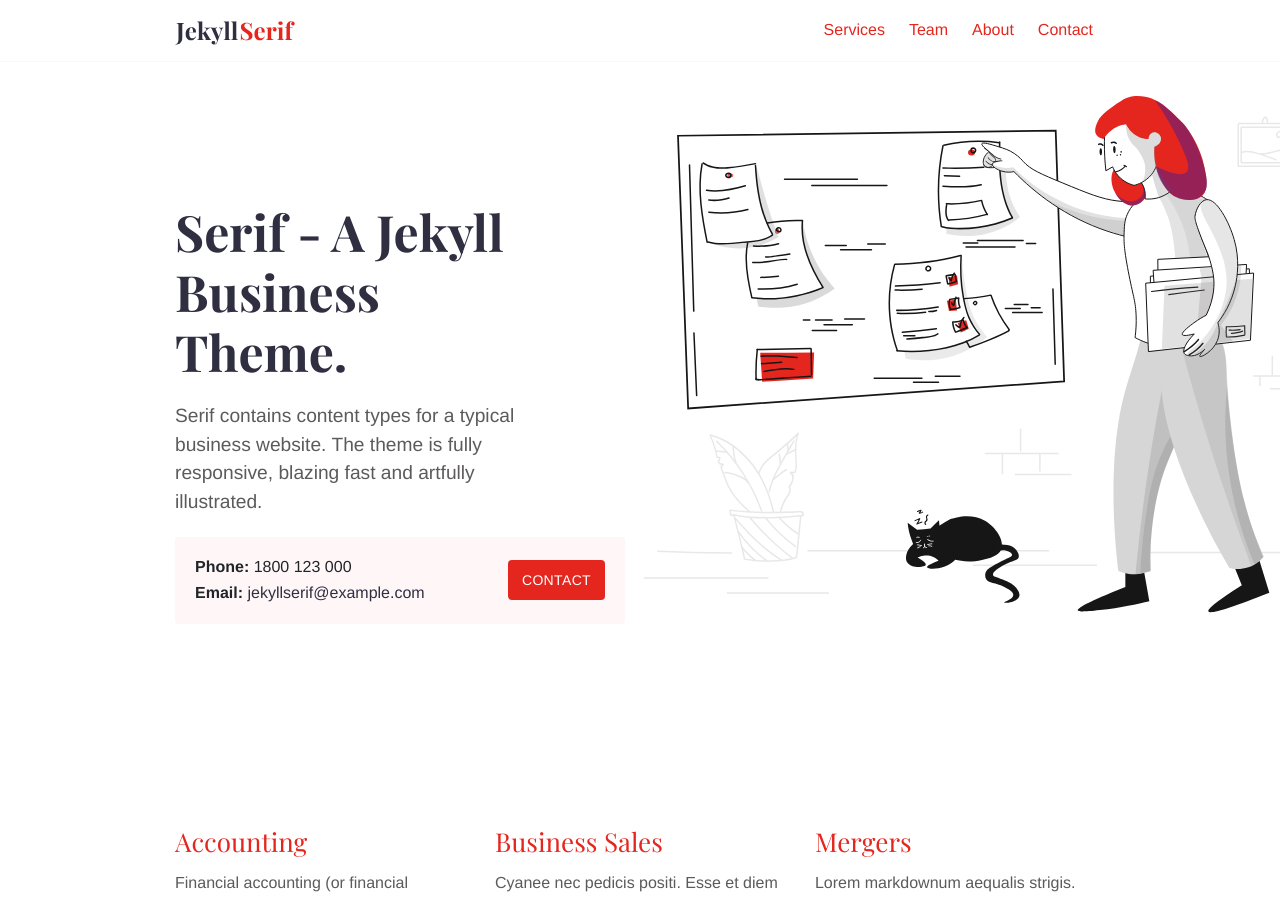
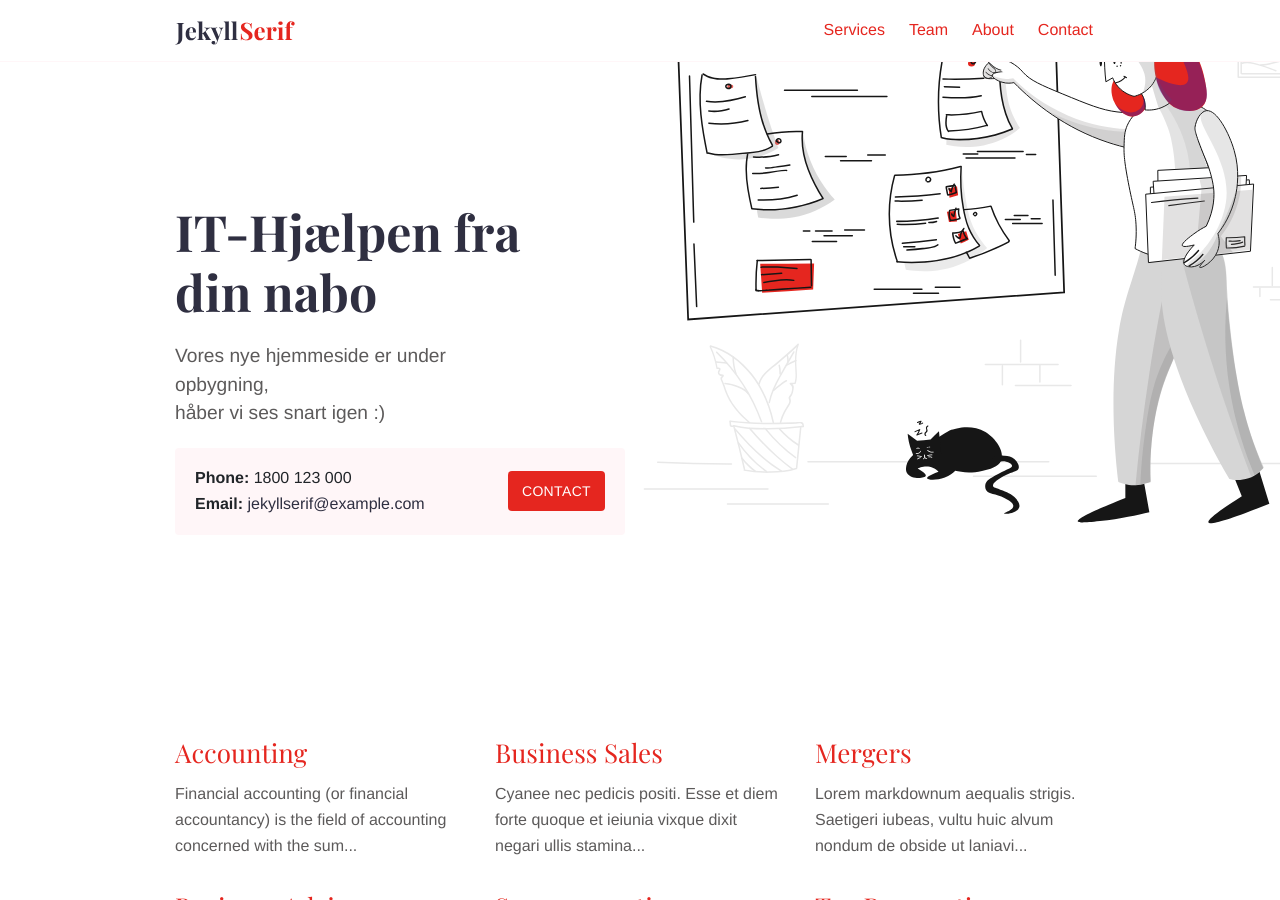
Before and after one commit to NaboTeknikeren/NaboTeknikeren.github.io, a Jekyll site: the page built from index.md, in a window 1280 px wide and 900 px high. Built offline with Jekyll 4.4.1, drawn with Linux system fonts in a browser that asks for light colours.

Commit message:
placeholder

```diff
--- a/index.md
+++ b/index.md
@@ -1,5 +1,5 @@
 ---
-title: Jekyll Serif Theme
+title: NaboTeknikeren.dk
 layout: home
 description: Jekyll Serif contains content types for a typical business website. The theme is fully responsive, blazing fast and artfully illustrated.
 intro_image: "images/illustrations/pointing.svg"
@@ -8,6 +8,7 @@ intro_image_hide_on_mobile: true
 show_call_box: true
 ---
 
-# Serif - A Jekyll Business Theme.
+# IT-Hjælpen fra din nabo
 
-Serif contains content types for a typical business website. The theme is fully responsive, blazing fast and artfully illustrated.
+Vores nye hjemmeside er under opbygning,
+håber vi ses snart igen :)
```
Also changed, not shown: 9 other files.
